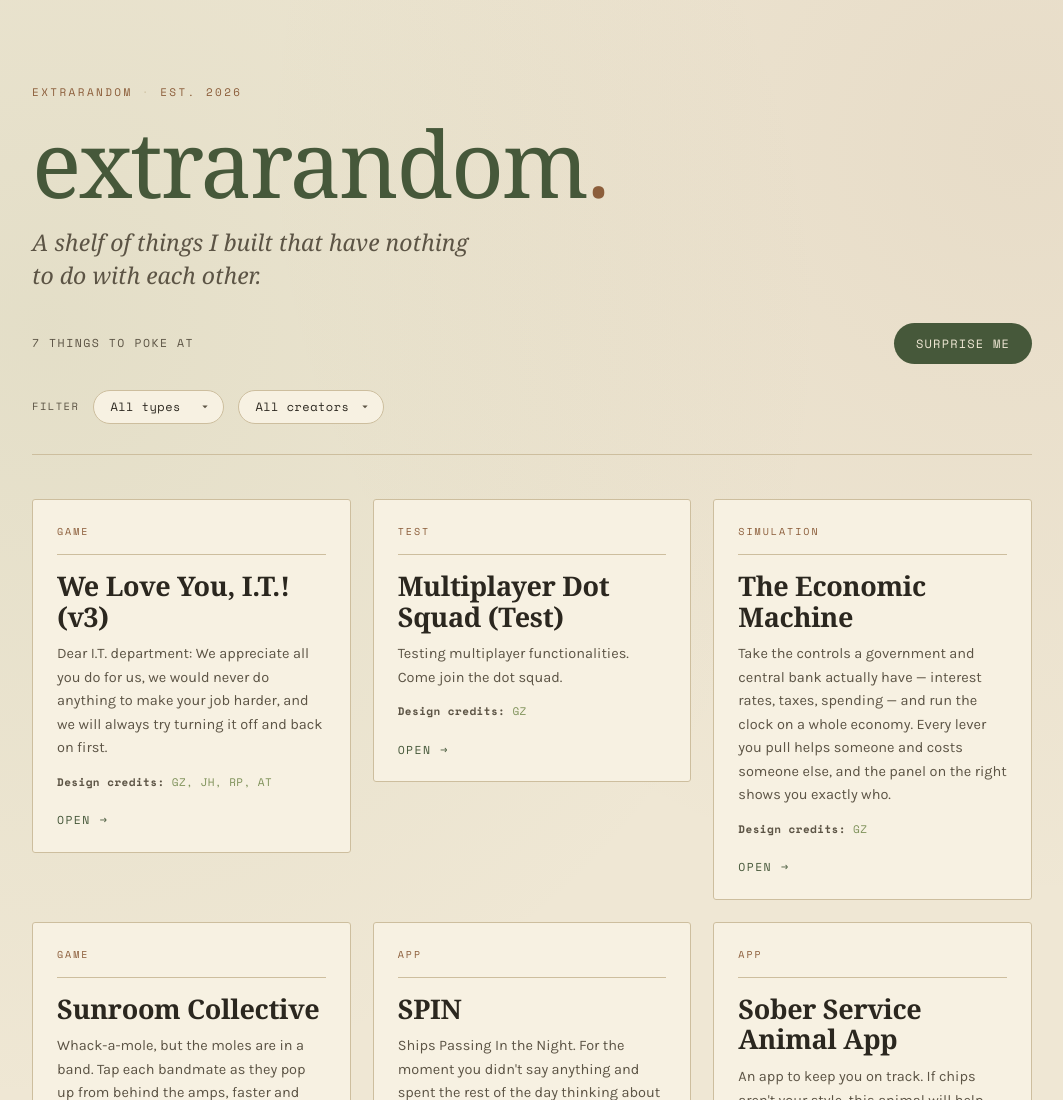
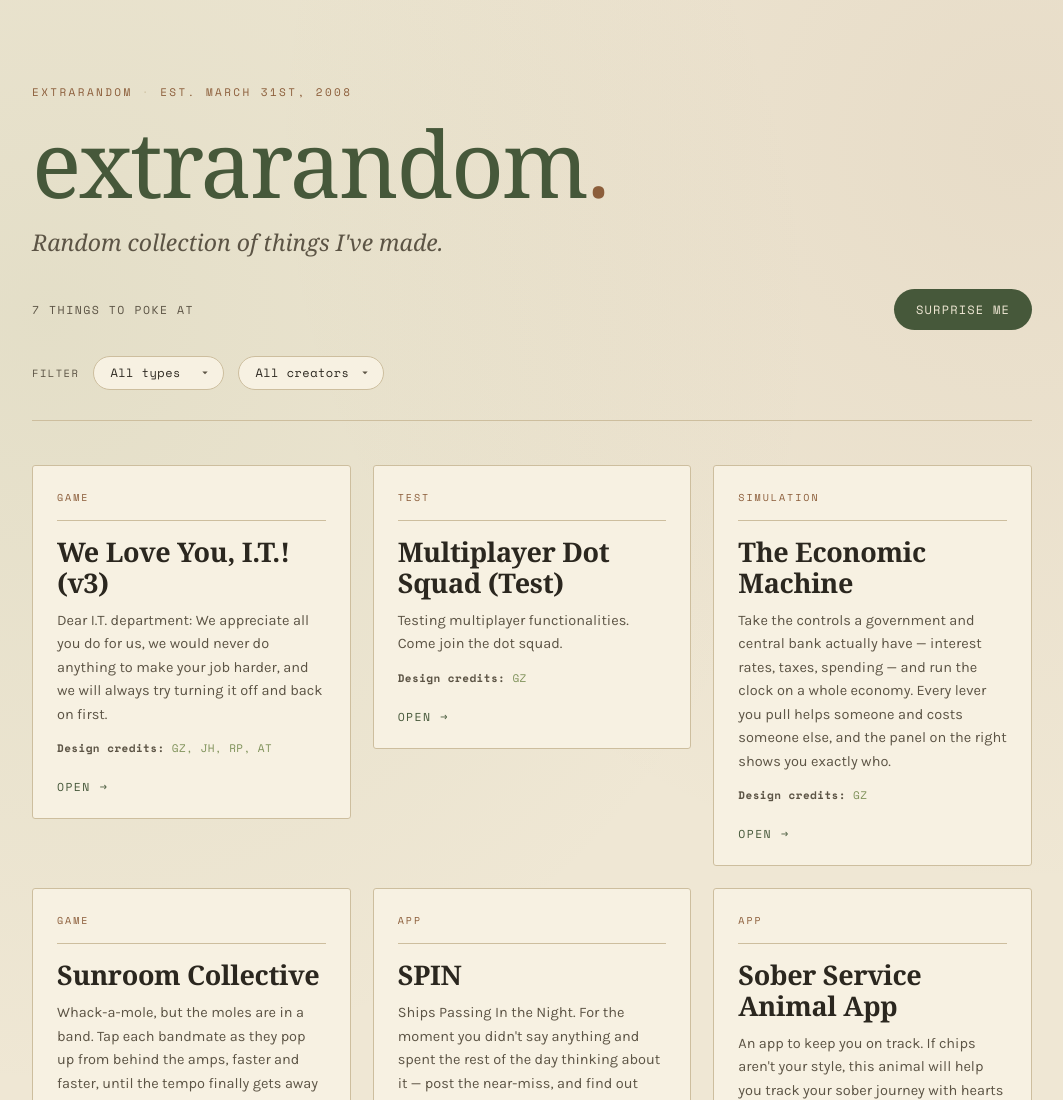
Before and after one commit to ZaliauskasG/extrarandom-site, a plain HTML site: page index.html in a window 1280 px wide. Shown: the top 1100 px of the page, without its empty margins (108-1171 px from the left). Drawn offline with nearby package versions, Linux system fonts and the light colour scheme; a web font is replaced by a local one.

Commit message:
Update eyebrow and thesis text in index.html

```diff
--- a/index.html
+++ b/index.html
@@ -420,9 +420,9 @@ const TOOLS = [
 <div class="shell">
 
   <header class="masthead">
-    <p class="eyebrow">Extrarandom<span style="color:var(--rule)"> · </span>est. 2026</p>
+    <p class="eyebrow">Extrarandom<span style="color:var(--rule)"> · </span>est. March 31st, 2008</p>
     <h1 class="wordmark">extrarandom<span class="dot">.</span></h1>
-    <p class="thesis">A shelf of things I built that have nothing to do with each other.</p>
+    <p class="thesis">Random collection of things I've made.</p>
 
     <div class="masthead-foot">
       <span class="tally" id="tally"></span>
```
